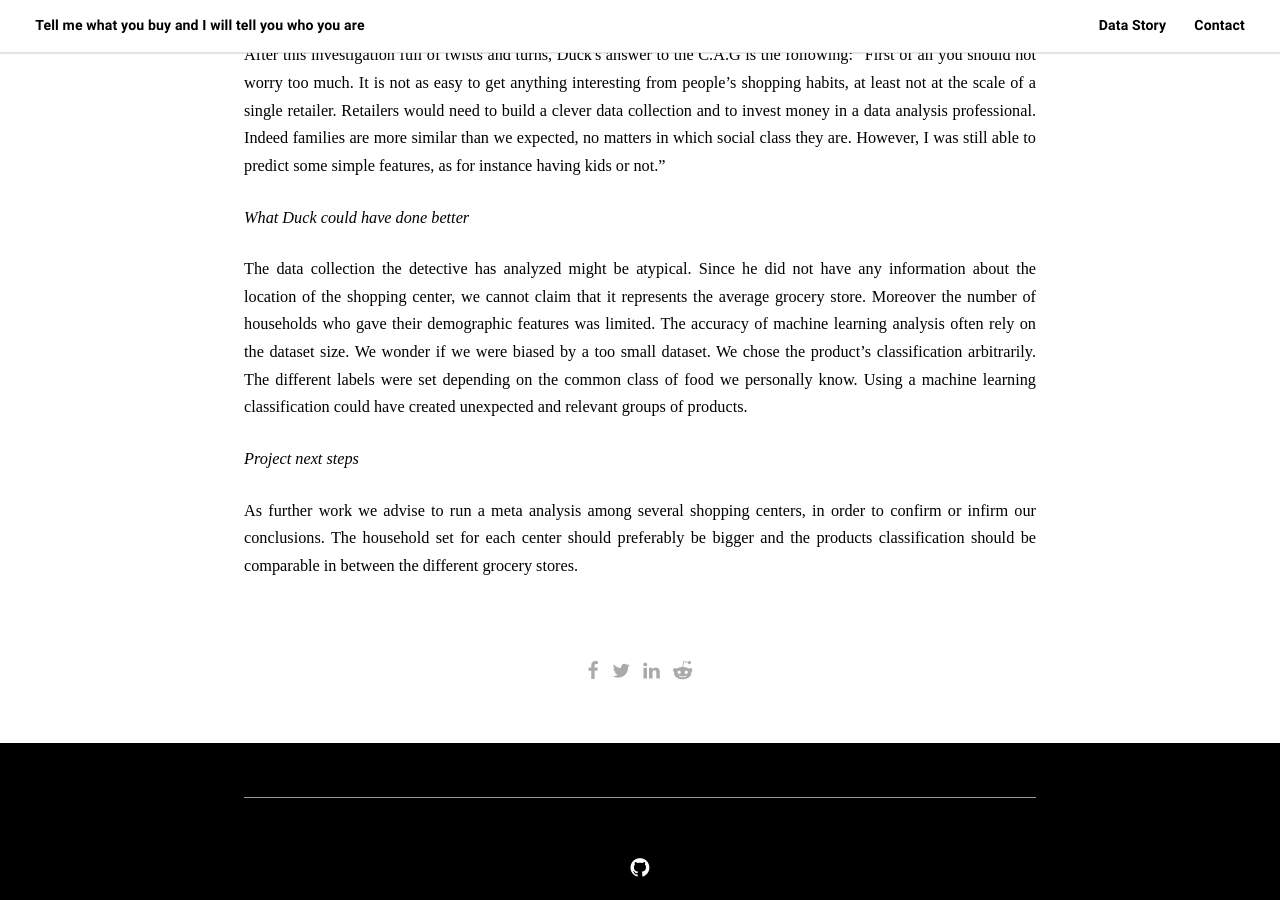
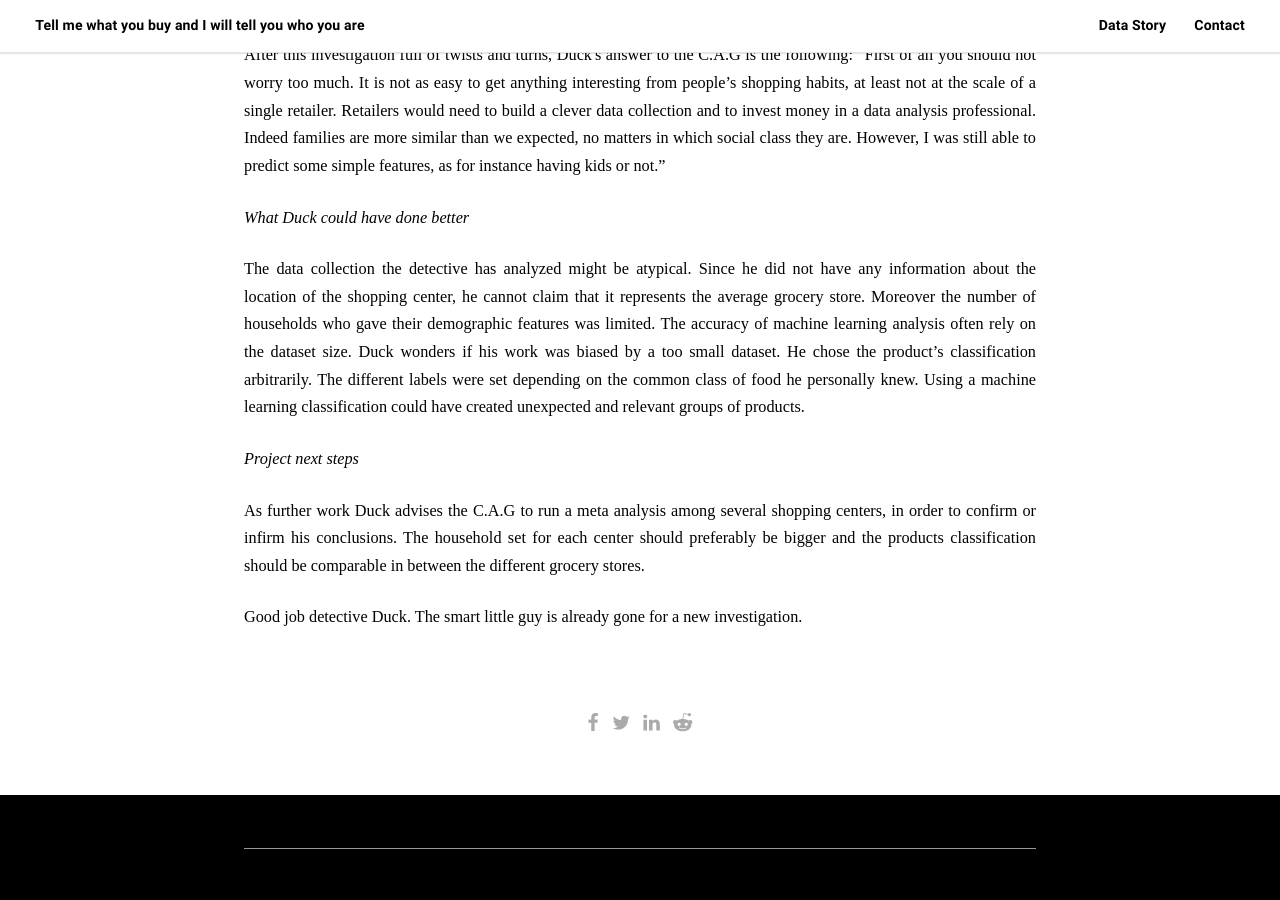
Before and after one commit to marvande/website_ada_bubble582, a Jekyll site: the page built from _posts/2019-12-13-data_story.md, in a window 1280 px wide and 900 px high, scrolled down 8107 px. Built offline with Jekyll 4.4.1, drawn with Linux system fonts in a browser that asks for light colours; some web fonts are replaced.

Commit message:
finishing first draft post 1

```diff
--- a/_posts/2019-12-13-data_story.md
+++ b/_posts/2019-12-13-data_story.md
@@ -144,12 +144,14 @@ After this investigation full of twists and turns, Duck's answer to the C.A.G is
 <p>
 <p><i>What Duck could have done better</i></p>
 <p>
-The data collection the detective has analyzed might be atypical. Since he did not have any information about the location of the shopping center, we cannot claim that it represents the average grocery store.
-Moreover the number of households who gave their demographic features was limited. The accuracy of machine learning analysis often rely on the dataset size. We wonder if we were biased by a too small dataset.
-We chose the product’s classification arbitrarily. The different labels were set depending on the common class of food we personally know. Using a machine learning classification could have created unexpected and relevant groups of products.
+The data collection the detective has analyzed might be atypical. Since he did not have any information about the location of the shopping center, he cannot claim that it represents the average grocery store.
+Moreover the number of households who gave their demographic features was limited. The accuracy of machine learning analysis often rely on the dataset size. Duck wonders if his work was biased by a too small dataset.
+He chose the product’s classification arbitrarily. The different labels were set depending on the common class of food he personally knew. Using a machine learning classification could have created unexpected and relevant groups of products.
 <p>
 
 <p><i>Project next steps</i></p>
 <p>
-As further work we advise to run a meta analysis among several shopping centers, in order to confirm or infirm our conclusions. The household set for each center should preferably be bigger and the products classification should be comparable in between the different grocery stores.
+As further work Duck advises the C.A.G to run a meta analysis among several shopping centers, in order to confirm or infirm his conclusions. The household set for each center should preferably be bigger and the products classification should be comparable in between the different grocery stores.
 <p>
+
+Good job detective Duck. The smart little guy is already gone for a new investigation.
```
